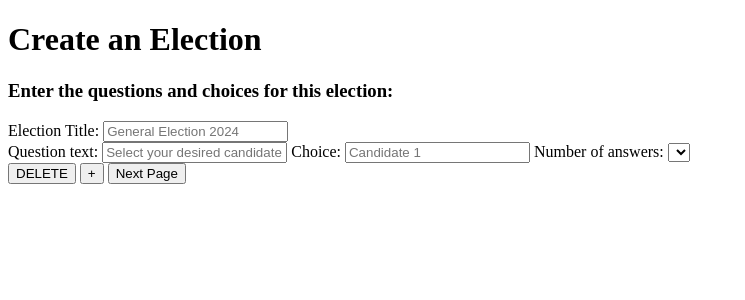
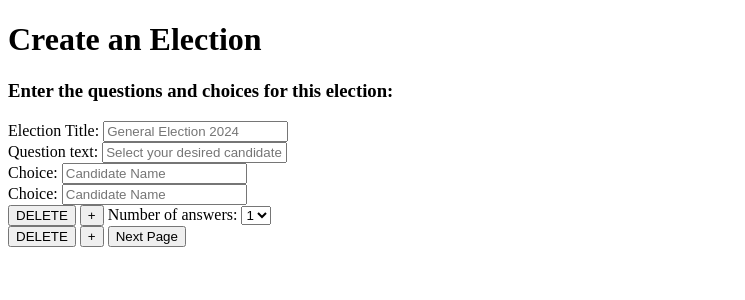
Before and after one commit to a-gassem/dreipy, a Flask app: template code/templates/create_questions.html in a window 1280 px wide. Shown: the part 44-344 px from the top of the page, without its empty margins (0-745 px from the left). Run offline with Flask 2, Linux system fonts and the light colour scheme; the template is opened without the code that fills it: values that come from a table or form of the project are taken from there, others are empty; parts of the project's set-up code (start-up, migrations or seed data) failed here and were passed over.

Commit message:
finished doing the arbitrary choice and question creation for form

```diff
--- a/code/forms.py
+++ b/code/forms.py
@@ -1,6 +1,5 @@
 from flask_wtf import FlaskForm
 from wtforms import StringField, SubmitField, SelectField
-from wtforms.fields import FieldList, FormField
 from wtforms.validators import DataRequired, Email, ValidationError
 
 from helpers import parseTime
@@ -42,17 +41,11 @@ parseTime() function will disallow any empty inputs anyway."""
 
     submit = SubmitField("Next Page")
 
-class ChoiceForm(FlaskForm):
-    choices = FieldList(StringField("Choice:", [DataRequired()]), min_entries=2)
-
-class QuestionForm(FlaskForm):
-    query_1 = StringField("Question text:", [DataRequired()])
-    #choices = FormField(ChoiceForm)
-    choices_1 = StringField("Choice:", [DataRequired()])
-    maxanswers_1 = SelectField("Number of answers:",
-                              choices=[])
-
 class ElectionForm(FlaskForm):
     title = StringField("Election Title:", [DataRequired()])
-    questions = FormField(QuestionForm)
+    query_1 = StringField("Question text:", [DataRequired()])
+    choice_1_1 = StringField("Choice:", [DataRequired()])
+    choice_1_2 = StringField("Choice:", [DataRequired()])
+    maxanswers_1 = SelectField("Number of answers:",
+                              choices=[(1, 1)])
     submit = SubmitField("Next Page")
--- a/code/static/form.js
+++ b/code/static/form.js
@@ -2,22 +2,33 @@
 // anyway), append it to the list of questions
 $("#new-question").click(function(event){
     if ($('.question-box').length == 1) {
-        $("#delete-question").disabled = false;
+        $("#delete-question").removeClass('disabled');
     }
     var $question = $("div[class=question-box]:last");
-    var $clone = $question.clone();
+    var $clone = $question.clone(true, true);
+    var $num = parseInt($clone.attr('id')) + 1;
+    $clone.attr('id', $num);
     // go through all the fields, increment the number for the id and name,
     // and finally clear the value
-    $clone.find('input').each(function(index){
+    $clone.find('input, select').each(function(index){
         // I assert that we use the convention of NAME_num where '_' not used in
         // NAME -- too lazy to do regex
-        var $name_chunks = $(this).attr('name').split('_');
-        $num = (parseInt($name_chunks[1])) + 1;
-        $clone.find('label').eq(index).attr('for', $name_chunks[0] + $num);
-        $clone.find('input').eq(index).attr('id', $name_chunks[0] + $num);
-        $clone.find('input').eq(index).attr('name', $name_chunks[0] + $num);
-        $clone.find('input').eq(index).attr('value', "");
+        var $name_chunks = $(this).attr('id').split('_');
+        if ($name_chunks.length == 3) {
+            // remember that for choices there are 3 parts to join
+            $clone.find('label').eq(index).attr('for', `${$name_chunks[0]}_${$num}_${$name_chunks[2]}`);
+            $clone.find('input, select').eq(index).attr('id', `${$name_chunks[0]}_${$num}_${$name_chunks[2]}`);
+            $clone.find('input, select').eq(index).attr('name', `${$name_chunks[0]}_${$num}_${$name_chunks[2]}`);
+        }
+        else {
+            $clone.find('label').eq(index).attr('for', `${$name_chunks[0]}_${$num}`);
+            $clone.find('input, select').eq(index).attr('id', `${$name_chunks[0]}_${$num}`);
+            $clone.find('input, select').eq(index).attr('name', `${$name_chunks[0]}_${$num}`);
+        }
+        $clone.find('input, select').eq(index).val("");
     });
+    $clone.find(`#new-choice_${$num - 1}`).attr('id', `#new-choice_${$num}`);
+    $clone.find(`#delete-choice_${$num - 1}`).attr('id', `#delete-choice_${$num}`);
     $clone.insertAfter($question);
     return false;
 })
@@ -26,11 +37,51 @@ $("#new-question").click(function(event){
 // of the form
 $("#delete-question").click(function(event){
     if ($('.question-box').length >= 2) {
-        $("#delete-question").disabled = false;
         $("div[class=question-box]:last").remove();
-    }
-    else {
-        $("#delete-question").disabled = true;
+        if ($('.question-box').length == 1) {
+            $("#delete-question").addClass('disabled');
+        }
     }
     return false;
 })
+
+// Append a new choice
+$(".new-choice").click(function(event){
+    var $question = $(this).parent();
+    if ($question.find('.choice-box').length == 2) {
+        $question.find('.delete-choice').removeClass('disabled');
+    }
+    var $choice = $question.find("div[class=choice-box]:last");
+    var $clone = $choice.clone(true);
+    $clone.find('input').each(function(index){
+        // choice name convention: choice_Q_C where Q = question num and C is choice num
+        var $name_chunks = $(this).attr('name').split('_');
+        $num = (parseInt($name_chunks[2])) + 1;
+        $clone.find('label').eq(index).attr('for', `${$name_chunks[0]}_${$name_chunks[1]}_${$num}`);
+        $clone.find('input').eq(index).attr('id', `${$name_chunks[0]}_${$name_chunks[1]}_${$num}`);
+        $clone.find('input').eq(index).attr('name', `${$name_chunks[0]}_${$name_chunks[1]}_${$num}`);
+        $clone.find('input').eq(index).val("");
+    });
+    // when we add a new choice, we need to update the number of possible maximum
+    // answers
+    $question.find('select').append($('<option>', {
+        value: $num - 1,
+        text: $num - 1
+    }));
+    $clone.insertAfter($choice);
+    return false;
+});
+
+// Delete last choice
+$(".delete-choice").click(function(event){
+    var $question = $(this).parent();
+    if ($question.find('.choice-box').length >= 3) {
+        $question.find("div[class=choice-box]:last").remove();
+        if ($question.find('.choice-box').length == 2) {
+            $(this).addClass('disabled');
+        }
+        // remove the highest number choice for max answers
+        $question.find('select option:last-child').remove();
+    }
+    return false;
+});
--- a/code/templates/create_questions.html
+++ b/code/templates/create_questions.html
@@ -11,17 +11,24 @@
     <div id="election-box">
         {{ form.title.label() }}
         {{ form.title(placeholder="General Election 2024") }}
-        <div class="question-box">
-            {{ form.questions.query_1.label() }}
-            {{ form.questions.query_1(placeholder="Select your desired candidate.") }}
-            {{ form.questions.choices_1.label() }}
-            {{ form.questions.choices_1(placeholder="Candidate 1") }}
-            {{ form.questions.maxanswers_1.label() }}
-            {{ form.questions.maxanswers_1() }}
+        <div id="1" class="question-box">
+            {{ form.query_1.label() }}
+            {{ form.query_1(placeholder="Select your desired candidate.") }}
+            <div class="choice-box">
+                {{ form.choice_1_1.label() }}
+                {{ form.choice_1_1(placeholder="Candidate Name") }}
+            </div>
+            <div class="choice-box">
+                {{ form.choice_1_2.label() }}
+                {{ form.choice_1_2(placeholder="Candidate Name") }}
+            </div>
+            <button class="btn disabled delete-choice" type="button">DELETE</button>
+            <button class="btn new-choice" type="button">+</button>
+            {{ form.maxanswers_1.label() }}
+            {{ form.maxanswers_1() }}
         </div>
-
     </div>
-    <button id="delete-question" class="btn" type="button">DELETE</button>
+    <button id="delete-question" class="btn disabled" type="button">DELETE</button>
     <button id="new-question" class="btn" type="button">+</button>
     {{ form.submit() }}
 </form>
```
